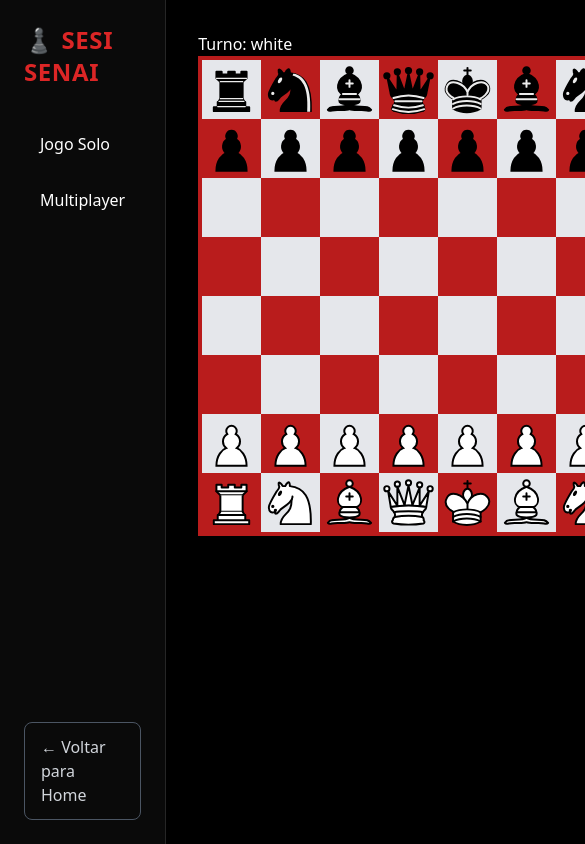
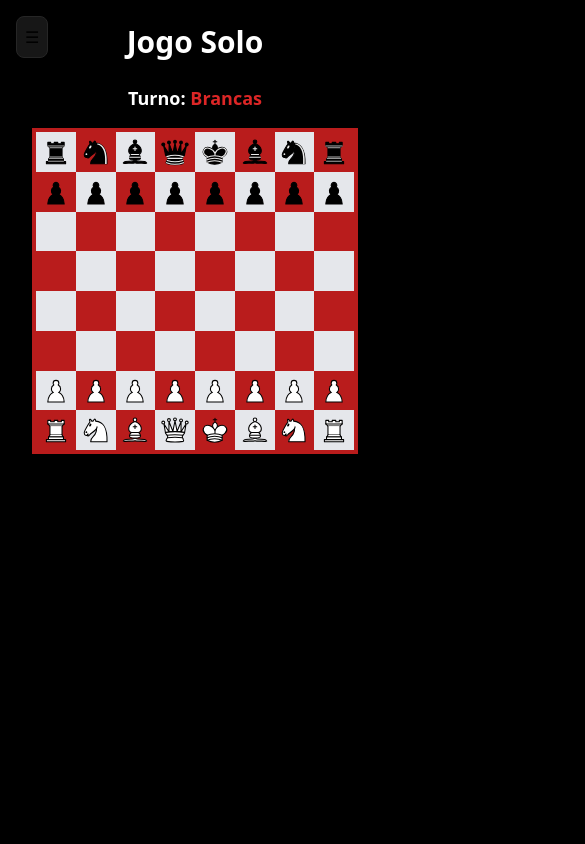
Before and after one commit to 041067/Jogo-de-xadrez, a Next.js app: page /solo in a window 390 px wide. Shown: the top 844 px of the page, 585 px wide, since content can reach past the window. Built offline with nearby package versions, Linux system fonts and the light colour scheme.

Commit message:
feat: add responsive layout for desktop, tablet and mobile devices

```diff
--- a/src/components/GameCard.tsx
+++ b/src/components/GameCard.tsx
@@ -12,16 +12,21 @@ export default function GameCard({ title, description, onClick }: Props) {
         cursor-pointer
         bg-neutral-900
         border border-neutral-800
-        rounded-xl
-        p-6
+        rounded-lg sm:rounded-xl
+        p-4 sm:p-6
         transition-all duration-200
         hover:border-red-600
         hover:scale-[1.02]
+        hover:shadow-lg hover:shadow-red-600/20
         active:scale-95
+        min-h-[140px] sm:min-h-[160px]
+        flex flex-col justify-between
       "
     >
-      <h2 className="text-xl font-semibold mb-2">{title}</h2>
-      <p className="text-sm text-neutral-400">{description}</p>
+      <div>
+        <h2 className="text-lg sm:text-xl font-semibold mb-2 text-white">{title}</h2>
+        <p className="text-sm text-neutral-400 leading-relaxed">{description}</p>
+      </div>
     </div>
   );
 }
--- a/src/components/Layout.tsx
+++ b/src/components/Layout.tsx
@@ -2,9 +2,11 @@ import Sidebar from "./Sidebar";
 
 export default function Layout({ children }: { children: React.ReactNode }) {
   return (
-    <div className="flex min-h-screen bg-black text-white">
+    <div className="flex flex-col md:flex-row min-h-screen bg-black text-white">
       <Sidebar />
-      <main className="flex-1 p-8 bg-black">{children}</main>
+      <main className="flex-1 p-4 sm:p-6 md:p-8 bg-black overflow-x-hidden">
+        {children}
+      </main>
     </div>
   );
 }
--- a/src/components/Sidebar.tsx
+++ b/src/components/Sidebar.tsx
@@ -1,27 +1,59 @@
 "use client";
 
 import { useRouter } from "next/router";
+import { useState } from "react";
 
 export default function Sidebar() {
   const router = useRouter();
+  const [isOpen, setIsOpen] = useState(false);
 
   return (
-    <aside className="w-64 bg-neutral-950 border-r border-neutral-800 p-6 flex flex-col gap-8">
+    <>
+      {/* Mobile Menu Button */}
+      <button
+        onClick={() => setIsOpen(!isOpen)}
+        className="md:hidden fixed top-4 left-4 z-50 p-2 rounded-lg bg-neutral-900 border border-neutral-800 text-white hover:border-red-600 transition-colors"
+      >
+        {isOpen ? "✕" : "☰"}
+      </button>
+
+      {/* Sidebar */}
+      <aside className={`
+        fixed md:relative
+        w-64 bg-neutral-950 border-r border-neutral-800
+        p-6 flex flex-col gap-8
+        transition-all duration-300 ease-in-out
+        md:translate-x-0 md:z-auto
+        ${isOpen ? "translate-x-0 z-40" : "-translate-x-full md:translate-x-0"}
+        top-0 left-0 h-screen md:h-auto
+      `}>
         {/* Logo */}
-      <div className="text-2xl font-bold text-red-600 tracking-wide cursor-pointer hover:text-red-500 transition-colors" onClick={() => router.push("/")}>
+        <div
+          className="text-2xl font-bold text-red-600 tracking-wide cursor-pointer hover:text-red-500 transition-colors mt-12 md:mt-0"
+          onClick={() => {
+            router.push("/");
+            setIsOpen(false);
+          }}
+        >
           ♟ SESI SENAI
         </div>
 
         {/* Navegação */}
         <nav className="flex flex-col gap-2">
           <button
-          onClick={() => router.push("/solo")}
+            onClick={() => {
+              router.push("/solo");
+              setIsOpen(false);
+            }}
             className="px-4 py-3 rounded-lg text-left hover:bg-neutral-800 transition-all active:scale-95 text-white font-medium"
           >
             Jogo Solo
           </button>
           <button
-          onClick={() => router.push("/multiplayer")}
+            onClick={() => {
+              router.push("/multiplayer");
+              setIsOpen(false);
+            }}
             className="px-4 py-3 rounded-lg text-left hover:bg-neutral-800 transition-all active:scale-95 text-white font-medium"
           >
             Multiplayer
@@ -30,11 +62,23 @@ export default function Sidebar() {
 
         {/* Botão Voltar */}
         <button
-        onClick={() => router.push("/")}
+          onClick={() => {
+            router.push("/");
+            setIsOpen(false);
+          }}
           className="mt-auto px-4 py-3 rounded-lg text-left hover:bg-red-600 hover:text-white transition-all active:scale-95 text-gray-300 font-medium border border-gray-600 hover:border-red-600"
         >
           ← Voltar para Home
         </button>
       </aside>
+
+      {/* Mobile Overlay */}
+      {isOpen && (
+        <div
+          className="fixed inset-0 bg-black/50 md:hidden z-30"
+          onClick={() => setIsOpen(false)}
+        />
+      )}
+    </>
   );
 }
--- a/src/components/chess/ChessBoard.tsx
+++ b/src/components/chess/ChessBoard.tsx
@@ -80,10 +80,11 @@ export default function ChessBoard({ gameFen, playerColor, onMove }: Props) {
   }
 
   return (
-    <div>
-      <p>Turno: {turn}</p>
+    <div className="w-full flex flex-col items-center gap-4">
+      <p className="text-lg font-semibold">Turno: <span className="text-red-600">{turn === 'white' ? 'Brancas' : 'Pretas'}</span></p>
 
-      <div className="grid grid-cols-8 grid-rows-8 w-[480px] h-[480px] border-4 border-red-700">
+      <div className="w-full max-w-sm sm:max-w-md md:max-w-lg lg:max-w-2xl aspect-square">
+        <div className="grid grid-cols-8 grid-rows-8 w-full h-full border-4 border-red-700 shadow-lg">
           {board.map((row, r) =>
             row.map((piece, c) => (
               <ChessSquare
@@ -98,5 +99,6 @@ export default function ChessBoard({ gameFen, playerColor, onMove }: Props) {
           )}
         </div>
       </div>
+    </div>
   );
 }
--- a/src/components/chess/ChessSquare.tsx
+++ b/src/components/chess/ChessSquare.tsx
@@ -39,16 +39,18 @@ export default function ChessSquare({
         flex items-center justify-center
         w-full h-full cursor-pointer
         transition-all duration-150
+        relative
         ${isDark ? "bg-red-700" : "bg-gray-200"}
-        ${selected ? "ring-4 ring-yellow-400" : ""}
+        ${selected ? "ring-4 ring-yellow-400 ring-inset" : ""}
       `}
     >
       {piece !== "." && (
+        <div className="relative w-4/5 h-4/5">
           <Image
             src={pieceMap[piece]}
             alt={piece}
-          width={64}
-          height={64}
+            fill
+            sizes="(max-width: 640px) 40px, (max-width: 768px) 50px, (max-width: 1024px) 70px, 100px"
             priority
             draggable={false}
             className="
@@ -56,9 +58,11 @@ export default function ChessSquare({
               select-none
               transition-transform
               duration-150
-            hover:scale-105
+              hover:scale-110
+              object-contain
             "
           />
+        </div>
       )}
     </div>
   );
--- a/src/pages/index.tsx
+++ b/src/pages/index.tsx
@@ -6,12 +6,16 @@ export default function Home() {
   const router = useRouter();
 
   return (
-    <div className="max-w-5xl mx-auto">
-      <h1 className="text-3xl font-bold mb-8">
-        Escolha seu modo de jogo
+    <div className="w-full min-h-screen flex flex-col items-center justify-start px-4">
+      <h1 className="text-4xl sm:text-5xl md:text-6xl font-bold mb-6 sm:mb-8 text-center mt-6 sm:mt-10">
+        ♟️ Chess Masters
       </h1>
 
-      <div className="grid grid-cols-1 md:grid-cols-3 gap-6">
+      <p className="text-lg sm:text-xl text-gray-400 text-center mb-8 sm:mb-12 max-w-2xl">
+        Escolha seu modo de jogo e comece a jogar
+      </p>
+
+      <div className="w-full max-w-4xl grid grid-cols-1 sm:grid-cols-2 lg:grid-cols-3 gap-4 sm:gap-6 mb-12 sm:mb-16">
         <GameCard
           title="Jogo Solo"
           description="Treine contra o computador e aprimore sua estratégia."
@@ -32,7 +36,7 @@ export default function Home() {
       </div>
 
       {/* Graffiti section */}
-      <div className="mt-16">
+      <div className="w-full mt-8 sm:mt-12 px-4">
         <ChessGraffiti />
       </div>
     </div>
--- a/src/pages/multiplayer/index.tsx
+++ b/src/pages/multiplayer/index.tsx
@@ -63,24 +63,31 @@ export default function MultiplayerPage() {
 
   if (!currentRoom) {
     return (
-      <div className="space-y-4">
-        <button onClick={createRoom} className="bg-blue-600 p-2 text-white">
+      <div className="w-full max-w-md mx-auto space-y-6">
+        <h1 className="text-3xl sm:text-4xl font-bold text-center">
+          Jogo Multiplayer
+        </h1>
+
+        <button
+          onClick={createRoom}
+          className="w-full bg-blue-600 hover:bg-blue-700 p-3 text-white font-semibold rounded-lg transition-colors"
+        >
           Criar Sala
         </button>
 
-        <div>
+        <div className="space-y-3">
           <input
             placeholder="Código da sala"
             value={roomId}
             onChange={(e) => setRoomId(e.target.value)}
-            className="border p-2"
+            className="w-full border border-gray-600 p-3 bg-gray-900 text-white rounded-lg placeholder-gray-500"
           />
 
           <button
             onClick={joinRoom}
-            className="bg-green-600 p-2 text-white ml-2"
+            className="w-full bg-green-600 hover:bg-green-700 p-3 text-white font-semibold rounded-lg transition-colors"
           >
-            Entrar
+            Entrar em Sala
           </button>
         </div>
       </div>
@@ -89,24 +96,35 @@ export default function MultiplayerPage() {
 
   if (!ready) {
     return (
-      <div className="space-y-4">
-        <h2 className="text-xl">Sala criada</h2>
+      <div className="w-full max-w-md mx-auto space-y-6 text-center">
+        <h2 className="text-2xl font-bold">Sala Criada</h2>
 
-        <p>
-          Código da sala: <b>{currentRoom}</b>
+        <div className="bg-gray-900 p-6 rounded-lg space-y-4">
+          <p className="text-gray-400">Código da sala:</p>
+          <p className="text-3xl font-mono font-bold text-red-600 break-all">{currentRoom}</p>
+        </div>
+
+        <p className="text-lg text-gray-300 animate-pulse">
+          Aguardando outro jogador entrar...
         </p>
-
-        <p>Aguardando outro jogador entrar...</p>
       </div>
     );
   }
 
   return (
-    <div className="space-y-4">
-      <p>Sala: {currentRoom}</p>
-      <p>Você é: {color}</p>
+    <div className="w-full flex flex-col items-center justify-center gap-6">
+      <h1 className="text-3xl sm:text-4xl font-bold text-center">
+        Partida em Andamento
+      </h1>
 
-      <ChessBoard gameFen={fen} playerColor={color!} onMove={handleMove} />
+      <div className="bg-gray-900 p-4 rounded-lg space-y-2 w-full max-w-sm text-center">
+        <p className="text-gray-400">Sala: <span className="text-white font-mono">{currentRoom}</span></p>
+        <p className="text-gray-400">Você é: <span className="text-red-600 font-bold uppercase">{color === 'white' ? 'Brancas' : 'Pretas'}</span></p>
+      </div>
+
+      <div className="w-full flex justify-center px-2">
+        <ChessBoard gameFen={fen} playerColor={color!} onMove={handleMove} />
+      </div>
     </div>
   );
 }
--- a/src/pages/solo/index.tsx
+++ b/src/pages/solo/index.tsx
@@ -106,5 +106,15 @@ export default function SoloPage() {
     setFen(newFen);
   }
 
-  return <ChessBoard gameFen={fen} playerColor="white" onMove={handleMove} />;
+  return (
+    <div className="w-full flex flex-col items-center justify-center gap-6">
+      <h1 className="text-3xl sm:text-4xl font-bold text-center">
+        Jogo Solo
+      </h1>
+
+      <div className="w-full flex justify-center px-2">
+        <ChessBoard gameFen={fen} playerColor="white" onMove={handleMove} />
+      </div>
+    </div>
+  );
 }
--- a/src/styles/globals.css
+++ b/src/styles/globals.css
@@ -13,10 +13,43 @@
   --accent: #dc2626; /* vermelho xadrez */
 }
 
+html {
+  -webkit-font-smoothing: antialiased;
+  -moz-osx-font-smoothing: grayscale;
+}
+
 html,
 body {
   background: var(--bg-main);
   color: var(--text-main);
+  margin: 0;
+  padding: 0;
+  width: 100%;
+  min-height: 100vh;
+}
+
+* {
+  box-sizing: border-box;
+}
+
+/* Responsive utility classes */
+@media (max-width: 640px) {
+  main {
+    padding: 1rem !important;
+  }
+}
+
+@media (max-width: 768px) {
+  main {
+    padding: 1.5rem !important;
+  }
+}
+
+/* Chess board responsiveness */
+@supports (aspect-ratio: 1) {
+  .aspect-square {
+    aspect-ratio: 1 / 1;
+  }
 }
 
 .p-2 {
--- a/tailwind.config.ts
+++ b/tailwind.config.ts
@@ -6,7 +6,19 @@ const config: Config = {
     "./src/components/**/*.{ts,tsx}",
   ],
   theme: {
-    extend: {},
+    extend: {
+      spacing: {
+        "safe": "max(env(safe-area-inset-left), 1rem)",
+      },
+      screens: {
+        "xs": "320px",
+        "sm": "640px",
+        "md": "768px",
+        "lg": "1024px",
+        "xl": "1280px",
+        "2xl": "1536px",
+      },
+    },
   },
   plugins: [],
 };
```
Lines whose indentation alone changed are shown as unchanged.
